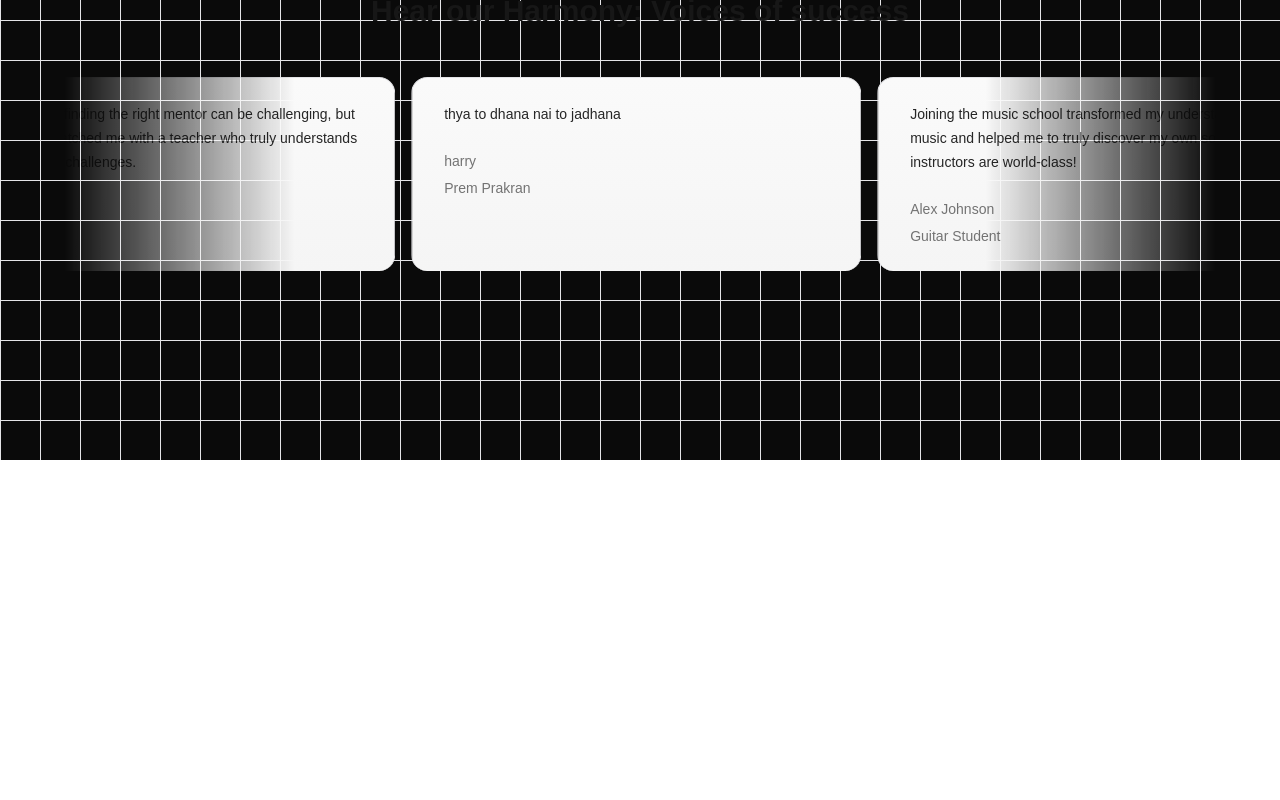
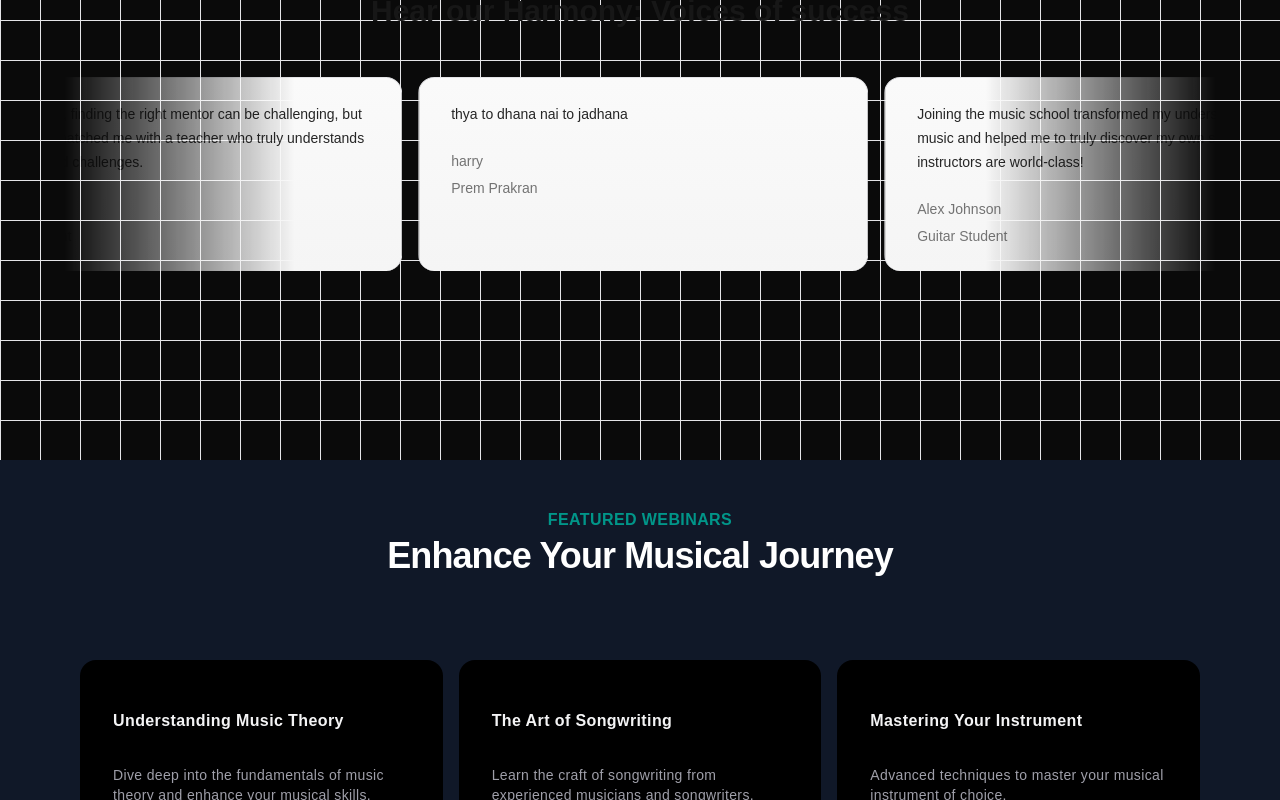
Before and after one commit to pattaniharry/nextjs-beginner, a Next.js app: page / in a window 1280 px wide. Shown: the part 2000-2800 px from the top of the page. Before the commit the page ends 2460 px from the top, so only its background shows below. Built offline with nearby package versions, Linux system fonts and the light colour scheme.

Commit message:
video 7/9 card hover effect aceternityUI

```diff
--- a/src/app/page.tsx
+++ b/src/app/page.tsx
@@ -1,6 +1,7 @@
 import FeaturedCourses from "@/components/FeaturedCourses";
 import HeroSection from "@/components/HeroSection";
 import TestimonialCards from "@/components/TestimonialCards";
+import UpcomingWebinars from "@/components/UpcomingWebinars";
 import WhyChooseUs from "@/components/WhyChooseUs";
 
 export default function Home() {
@@ -11,6 +12,7 @@
     <FeaturedCourses/>
     <WhyChooseUs/>
     <TestimonialCards/>
+    <UpcomingWebinars/>
     </main>
   );
 }
--- /dev/null
+++ b/src/components/UpcomingWebinars.tsx
@@ -0,0 +1,92 @@
+'use client'
+
+import React from 'react'
+import Link from 'next/link'
+import { HoverEffect } from './ui/card-hover-effect';
+
+function UpcomingWebinars() {
+
+const featuredWebinars = [
+     {
+      title: 'Understanding Music Theory',
+      description:
+        'Dive deep into the fundamentals of music theory and enhance your musical skills.',
+      slug: 'understanding-music-theory',
+      isFeatured: true,
+    },
+    {
+      title: 'The Art of Songwriting',
+      description:
+        'Learn the craft of songwriting from experienced musicians and songwriters.',
+      slug: 'the-art-of-songwriting',
+      isFeatured: true,
+    },
+    {
+      title: 'Mastering Your Instrument',
+      description:
+        'Advanced techniques to master your musical instrument of choice.',
+      slug: 'mastering-your-instrument',
+      isFeatured: true,
+    },
+    {
+      title: 'Music Production Essentials',
+      description:
+        'Get started with music production with this comprehensive overview.',
+      slug: 'music-production-essentials',
+      isFeatured: true,
+    },
+    // Added two more webinars
+    {
+      title: 'Live Performance Techniques',
+      description:
+        'Enhance your live performance skills with expert tips and strategies.',
+      slug: 'live-performance-techniques',
+      isFeatured: true,
+    },
+    {
+      title: 'Digital Music Marketing',
+      description:
+        'Learn how to promote your music effectively in the digital age.',
+      slug: 'digital-music-marketing',
+      isFeatured: true,
+    },
+];
+
+  return (
+    <div className='p-12 bg-gray-900'>
+        <div className='max-w-7xl mx-auto px-4 sm:px-6 '>
+
+            <div className='text-center'>
+                <h2 className='text-base text-teal-600
+                font-semibold tracking-wide uppercase'>FEATURED WEBINARS</h2>
+                <p className='mt-2 text-3xl leading-8
+                font-extrabold tracking-tight text-white
+                sm:text-4xl'> Enhance Your Musical Journey</p>
+            </div>
+            <div className='mt-10'>
+                <HoverEffect
+                items={featuredWebinars.map( webinar =>
+                   ({
+                    title : webinar.title,
+                    description: webinar.description,
+                    link : '/'
+
+                }
+                ))}
+                />
+            </div>
+            <div className='mt-10 text-center'>
+                <Link href={'/courses'}
+                className='px-4 py-2 rounded border
+                border-neutral-600 text-neutral-00 bg-white
+                hover:bg-gray-100 transition duration-200 '>
+                View All Webinars
+                </Link>
+            </div>
+
+        </div>
+    </div>
+  )
+}
+
+export default UpcomingWebinars
--- /dev/null
+++ b/src/components/ui/card-hover-effect.tsx
@@ -0,0 +1,111 @@
+import { cn } from "../../utils/cn";
+import { AnimatePresence, motion } from "motion/react";
+
+import { useState } from "react";
+
+export const HoverEffect = ({
+  items,
+  className,
+}: {
+  items: {
+    title: string;
+    description: string;
+    link: string;
+  }[];
+  className?: string;
+}) => {
+  let [hoveredIndex, setHoveredIndex] = useState<number | null>(null);
+
+  return (
+    <div
+      className={cn(
+        "grid grid-cols-1 md:grid-cols-2  lg:grid-cols-3  py-10",
+        className
+      )}
+    >
+      {items.map((item, idx) => (
+        <a
+          href={item?.link}
+          key={item?.link}
+          className="relative group  block p-2 h-full w-full"
+          onMouseEnter={() => setHoveredIndex(idx)}
+          onMouseLeave={() => setHoveredIndex(null)}
+        >
+          <AnimatePresence>
+            {hoveredIndex === idx && (
+              <motion.span
+                className="absolute inset-0 h-full w-full bg-neutral-200 dark:bg-slate-800/[0.8] block  rounded-3xl"
+                layoutId="hoverBackground"
+                initial={{ opacity: 0 }}
+                animate={{
+                  opacity: 1,
+                  transition: { duration: 0.15 },
+                }}
+                exit={{
+                  opacity: 0,
+                  transition: { duration: 0.15, delay: 0.2 },
+                }}
+              />
+            )}
+          </AnimatePresence>
+          <Card>
+            <CardTitle>{item.title}</CardTitle>
+            <CardDescription>{item.description}</CardDescription>
+          </Card>
+        </a>
+      ))}
+    </div>
+  );
+};
+
+export const Card = ({
+  className,
+  children,
+}: {
+  className?: string;
+  children: React.ReactNode;
+}) => {
+  return (
+    <div
+      className={cn(
+        "rounded-2xl h-full w-full p-4 overflow-hidden bg-black border border-transparent dark:border-white/[0.2] group-hover:border-slate-700 relative z-20",
+        className
+      )}
+    >
+      <div className="relative z-50">
+        <div className="p-4">{children}</div>
+      </div>
+    </div>
+  );
+};
+export const CardTitle = ({
+  className,
+  children,
+}: {
+  className?: string;
+  children: React.ReactNode;
+}) => {
+  return (
+    <h4 className={cn("text-zinc-100 font-bold tracking-wide mt-4", className)}>
+      {children}
+    </h4>
+  );
+};
+export const CardDescription = ({
+  className,
+  children,
+}: {
+  className?: string;
+  children: React.ReactNode;
+}) => {
+  return (
+    <p
+      className={cn(
+        "mt-8 text-zinc-400 tracking-wide leading-relaxed text-sm",
+        className
+      )}
+    >
+      {children}
+    </p>
+  );
+};
```
